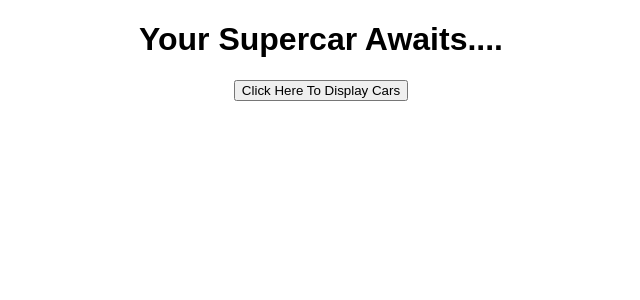
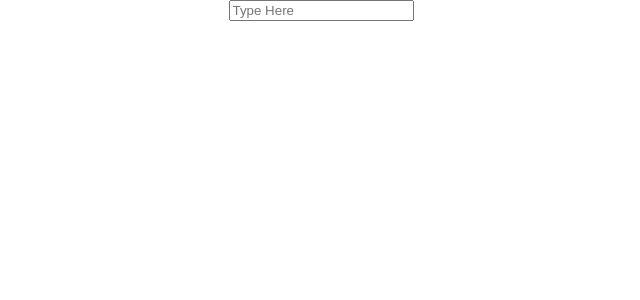
Before and after one commit to Board-Ape/under-the-hood-react, a React (Create React App) app: page / in a window 1280 px wide. Shown: the top 300 px of the page, without its empty margins (319-959 px from the left). Built offline with nearby package versions, Linux system fonts and the light colour scheme.

Commit message:
Project 2 begin with initial layout and first portion complete

```diff
--- a/src/App.js
+++ b/src/App.js
@@ -1,89 +1,165 @@
 import React, { Component } from 'react';
 import './App.css';
-import Car from './Car/Car';
 
 class App extends Component {
     constructor() {
         super()
         this.state = {
-            cars: [
-                { id: 123, name: 'Bugatti', year: '2018' },
-                { id: 456, name: 'Ferrari', year: '2017' },
-                { id: 789, name: 'Lamborghini', year: '2016'}
-            ],
-            showCar: false
+            inputText: ''
         }
     }
 
-    toggleShowCarHandler = () => {
-        const show = this.state.showCar;
-
+    inputChangeHandler = (event) => {
         this.setState({
-            showCar: !show
-        });
-    }
-
-    updateCarNameHandler = ( event, id ) => {
-
-        // Find the index that matches the id
-        const carIndex = this.state.cars.findIndex(car => {
-            return car.id === id
-        });
-
-        // Match found index to car that you want
-        const newCar = {
-            ...this.state.cars[carIndex]
-        };
-        // Take that specific car and update value to event
-        newCar.name = event.target.value;
-
-        // Create a copy of the state
-        const updateCars = [...this.state.cars];
-        // Update the copy of state with the target
-        updateCars[carIndex] = newCar;
-
-        this.setState({
-            cars: updateCars
-        })
-    }
-
-    deleteCarHandler = (carIndex) => {
-        console.log('Hey')
-        const cars = [...this.state.cars];
-        cars.splice(carIndex, 1);
-        this.setState({
-            cars: cars
+            inputText: event.target.value
         })
     }
 
     render() {
-
-        let cars = null;
-        if (this.state.showCar) {
-            cars = (
-                <div>
-                    { this.state.cars.map((car, index) => {
-                        return <Car
-                            key={ car.id }
-                            name={ car.name }
-                            year={ car.year }
-                            delete={ () => this.deleteCarHandler(index) }
-                            updateCarName= { (event) => this.updateCarNameHandler(event, car.id) }
-                        />
-                    })
-                    }
-                </div>
-            )
-        }
-
         return(
-            <div className="App">
-                <h1>Your Supercar Awaits....</h1>
-                <button onClick={ this.toggleShowCarHandler }>Click Here To Display Cars</button>
-                { cars }
+            <div className='App'>
+                <input
+                    placeholder='Type Here'
+                    value={this.state.inputText}
+                    onChange={this.inputChangeHandler}
+                />
+                <p>{this.state.inputText}</p>
             </div>
         )
     }
 }
 
 export default App;
+
+
+
+
+
+
+
+
+
+
+
+
+
+
+
+
+
+
+
+
+
+
+
+
+
+
+
+
+
+
+
+
+
+
+
+
+
+
+
+
+
+
+
+
+
+
+// import Car from './Car/Car';
+
+// class App extends Component {
+//     constructor() {
+//         super()
+//         this.state = {
+//             cars: [
+//                 { id: 123, name: 'Bugatti', year: '2018' },
+//                 { id: 456, name: 'Ferrari', year: '2017' },
+//                 { id: 789, name: 'Lamborghini', year: '2016'}
+//             ],
+//             showCar: false
+//         }
+//     }
+
+//     toggleShowCarHandler = () => {
+//         const show = this.state.showCar;
+
+//         this.setState({
+//             showCar: !show
+//         });
+//     }
+
+//     updateCarNameHandler = ( event, id ) => {
+
+//         // Find the index that matches the id
+//         const carIndex = this.state.cars.findIndex(car => {
+//             return car.id === id
+//         });
+
+//         // Match found index to car that you want
+//         const newCar = {
+//             ...this.state.cars[carIndex]
+//         };
+//         // Take that specific car and update value to event
+//         newCar.name = event.target.value;
+
+//         // Create a copy of the state
+//         const updateCars = [...this.state.cars];
+//         // Update the copy of state with the target
+//         updateCars[carIndex] = newCar;
+
+//         this.setState({
+//             cars: updateCars
+//         })
+//     }
+
+//     deleteCarHandler = (carIndex) => {
+//         console.log('Hey')
+//         const cars = [...this.state.cars];
+//         cars.splice(carIndex, 1);
+//         this.setState({
+//             cars: cars
+//         })
+//     }
+
+//     render() {
+
+//         let cars = null;
+//         if (this.state.showCar) {
+//             cars = (
+//                 <div>
+//                     { this.state.cars.map((car, index) => {
+//                         return <Car
+//                             key={ car.id }
+//                             name={ car.name }
+//                             year={ car.year }
+//                             delete={ () => this.deleteCarHandler(index) }
+//                             updateCarName= { (event) => this.updateCarNameHandler(event, car.id) }
+//                         />
+//                     })
+//                     }
+//                 </div>
+//             )
+//         }
+
+//         return(
+//             <div className="App">
+//                 <h1>Your Supercar Awaits....</h1>
+//                 <button onClick={ this.toggleShowCarHandler }>Click Here To Display Cars</button>
+//                 { cars }
+//             </div>
+//         )
+//     }
+// }
+
+// export default App;
```
